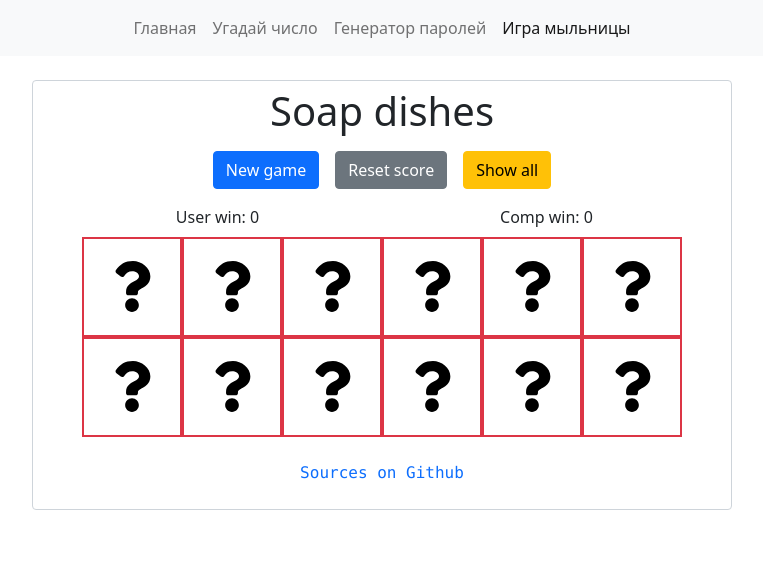
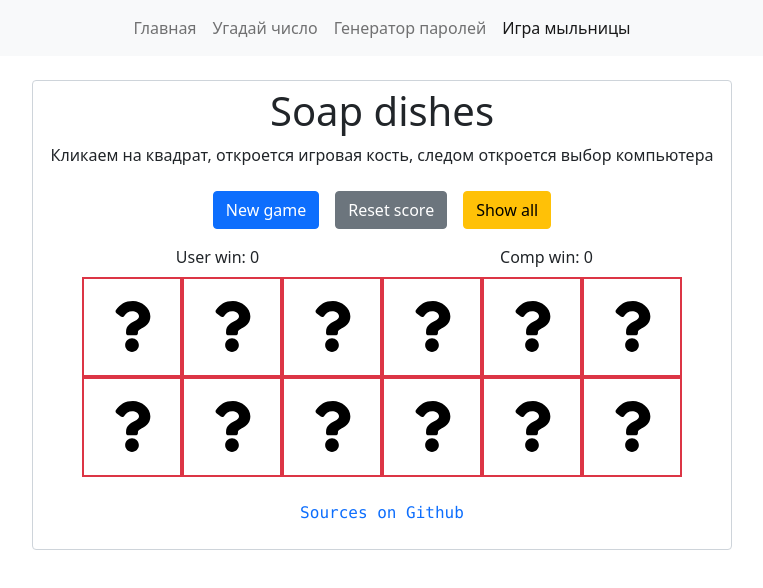
Before and after one commit to 1xtr/site-on-react, a React (Create React App) app: page /soap-dishes in a window 1280 px wide. Shown: the top 588 px of the page, without its empty margins (258-1021 px from the left). Built offline with nearby package versions, Linux system fonts and the light colour scheme.

Commit message:
Add description on SD page

```diff
--- a/src/pages/SoapDishes.js
+++ b/src/pages/SoapDishes.js
@@ -97,7 +97,10 @@ const SoapDishes = () => {
 
     return (
         <div className="container-sm mx-auto form-control pb-4" style={{width: 700}}>
-            <h1 className="text-center">Soap dishes</h1>
+            <div className="text-center">
+                <h1>Soap dishes</h1>
+                <p>Кликаем на квадрат, откроется игровая кость, следом откроется выбор компьютера</p>
+            </div>
             <div className="row">
                 <div className="col text-center">
                     <button className="btn btn-primary m-2" onClick={newGameHandler}>New game</button>
```
